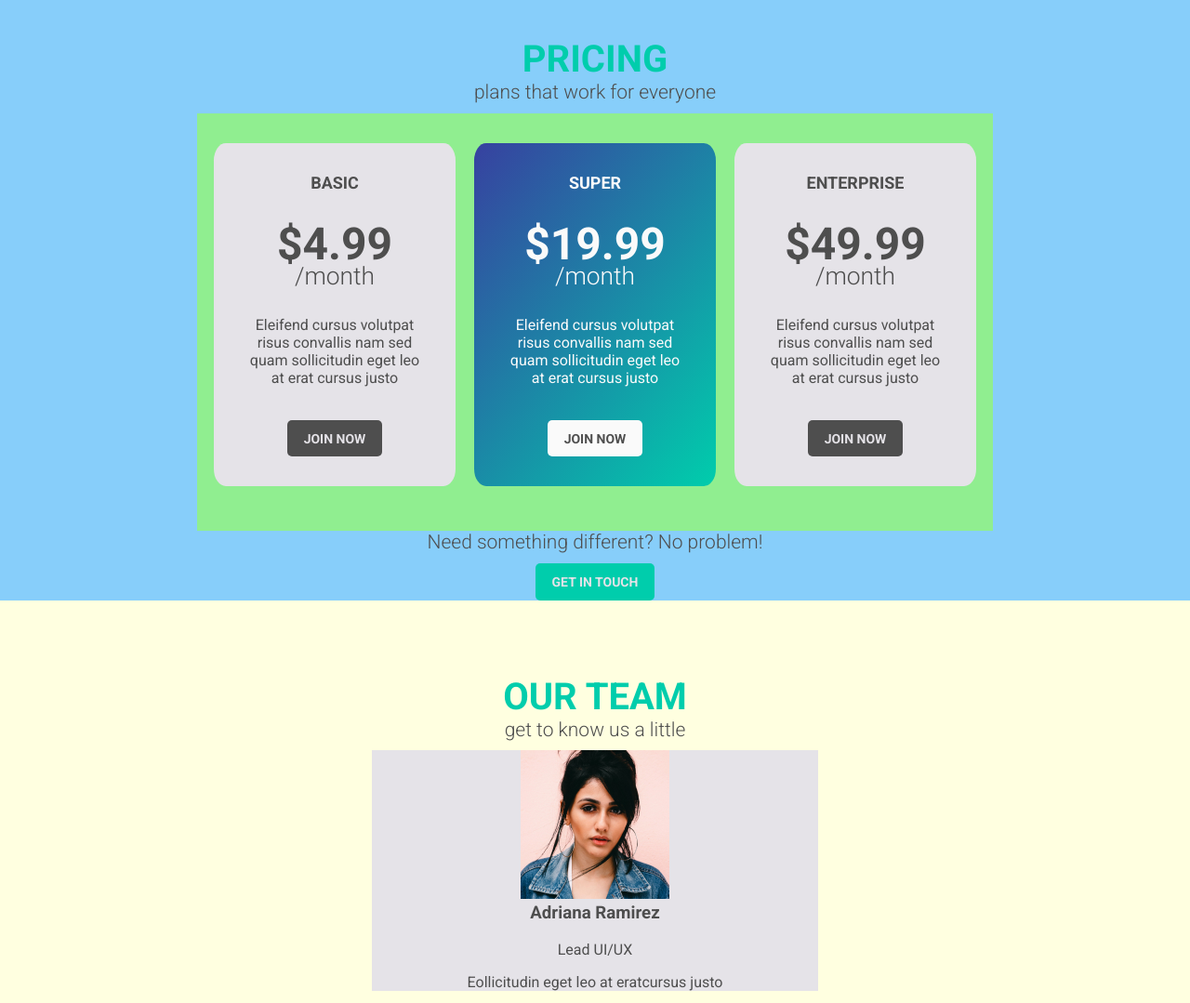
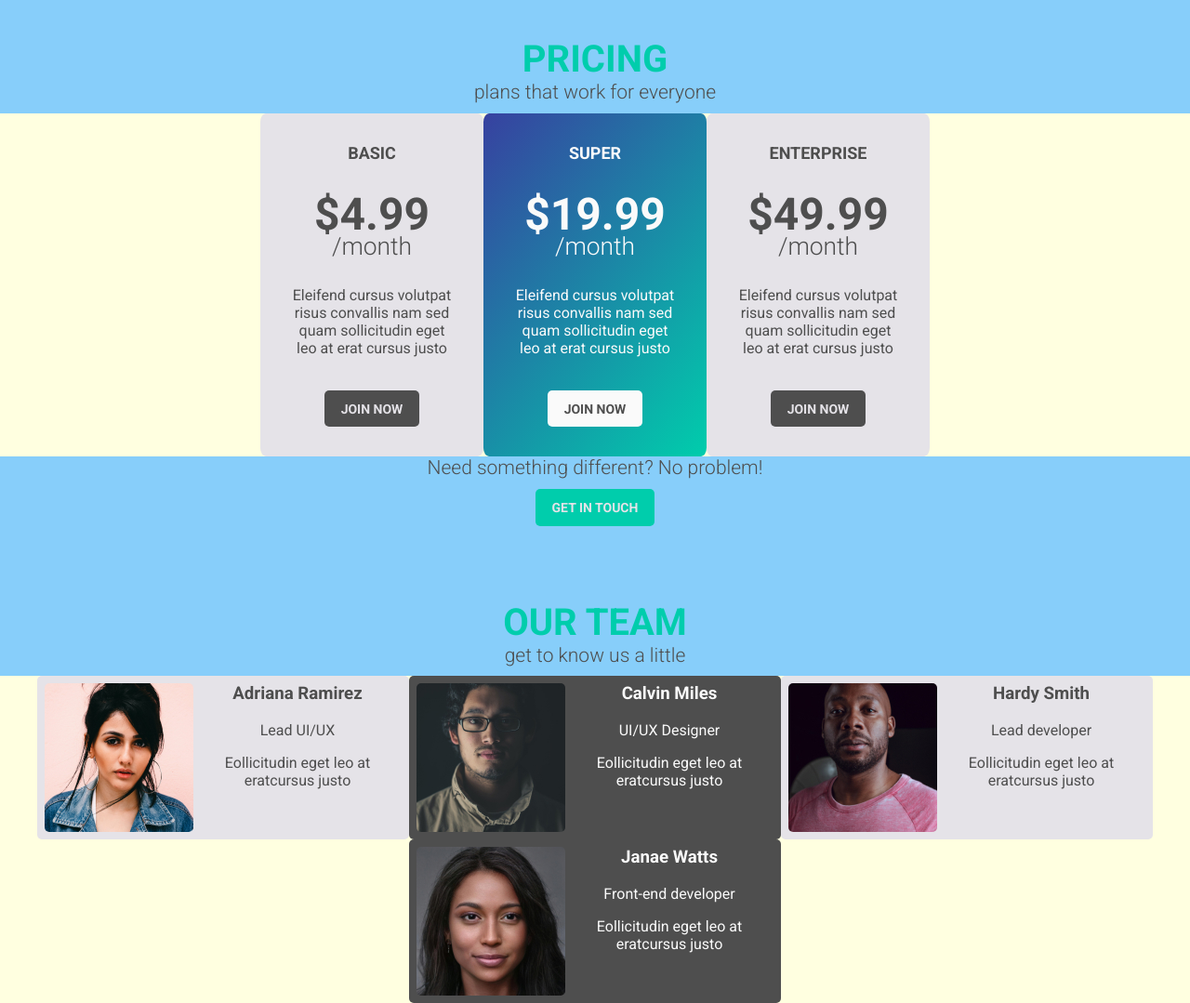
Before and after one commit to fmitranond/dmysTm, a plain HTML site: page index.html in a window 1280 px wide. Shown: the part 40-1119 px from the top of the page at 93% size. Drawn offline with Linux system fonts and the light colour scheme.

Commit message:
more styling

```diff
--- a/css/main.css
+++ b/css/main.css
@@ -106,29 +106,38 @@ section {
     margin: 0 0 0.5em;
 }
 
-/* ### plans ### */
+.plans,
+.team-members {
+    display: flex;
+    align-items: center;
+    justify-content: center;
+    background-color: lightyellow;
+}
+.team-members {
+    flex-flow: row wrap;
 
-.plans {
-    margin: 0 auto;
-    padding: 2em 0.5em;
-    background-color: lightgreen;
 }
-@media (min-width: 835px) {
-    .plans {
-        display: flex;
-        justify-content: space-between;
-        max-width: 840px; /* using em perhaps */
-    }
+
+.plan,
+.team-member {
+    box-sizing: border-box;
 }
 
 .plan {
+    width: 15em;
+    padding: 2em;
+    border-radius: 2.5%;
+}
+.team-member {
+    display: flex;
+    width: 25em;
+    padding: 0.5em;
+    border-radius: 5px;
+}
+.team-member img {
     width: 100%;
-    max-width: 260px; /* using em perhaps */
-    box-sizing: border-box;
-    padding: 2em;
-    margin: 0 auto 1em;
-    border-radius: 5%;
-
+    max-width: 10em;
+    border-radius: 5px;
 }
 
 .plan .title {
@@ -142,22 +151,6 @@ section {
 .plan .description {
     margin-bottom: 2.25em;
 }
-
-/* ### team ### */
-.container {
-    display: flex;
-    flex-direction: column;
-    align-items: center;
-    background-color: lightyellow;
-}
-.team-members { /* could perhaps be the same as Plan style?? */
-    width: 100%;
-    max-width: 30em;
-}
-
-/* .team-member {
-    display: flex;
-} */
 
 /* ### button ### */
 .button {
```
